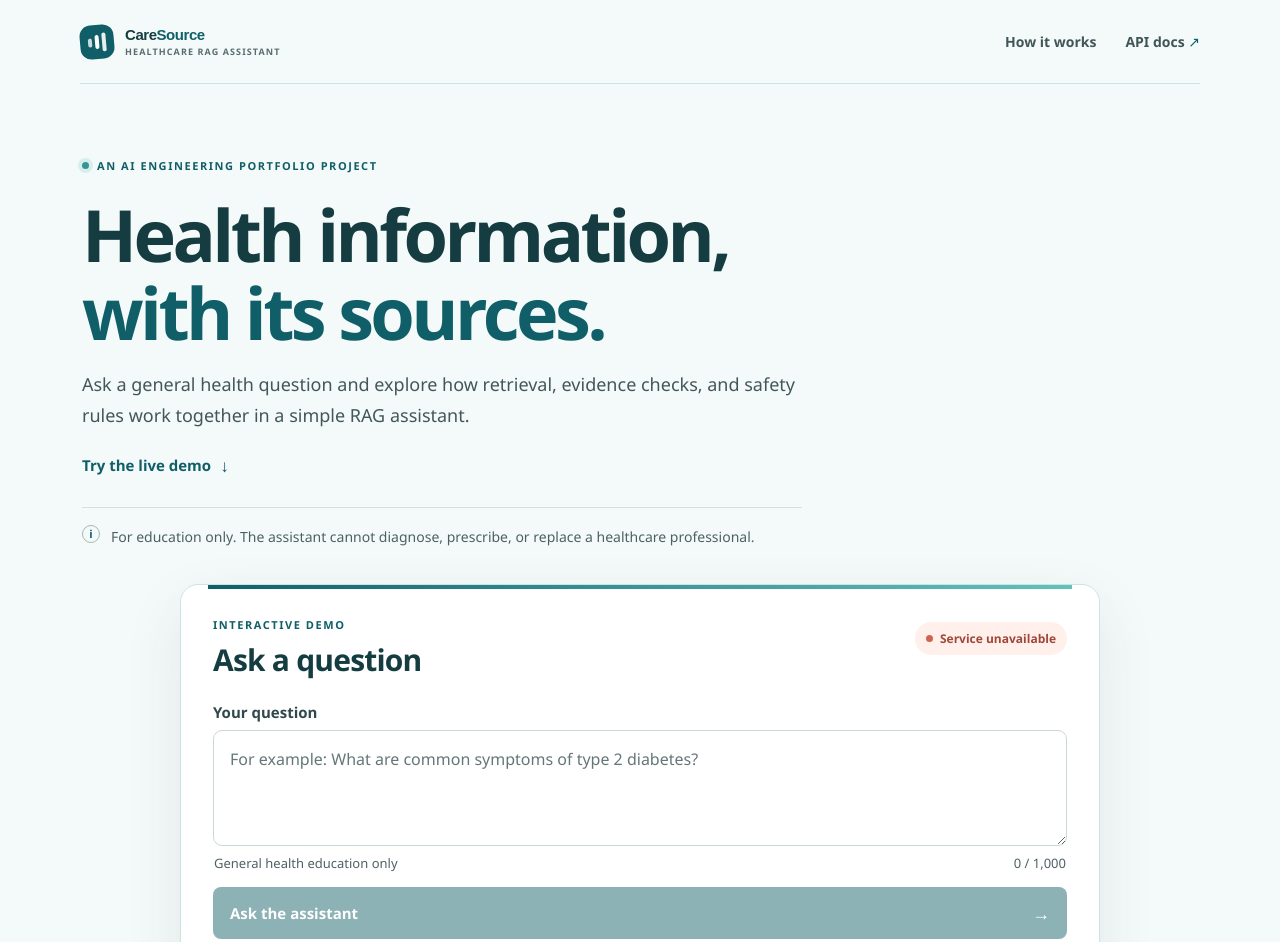
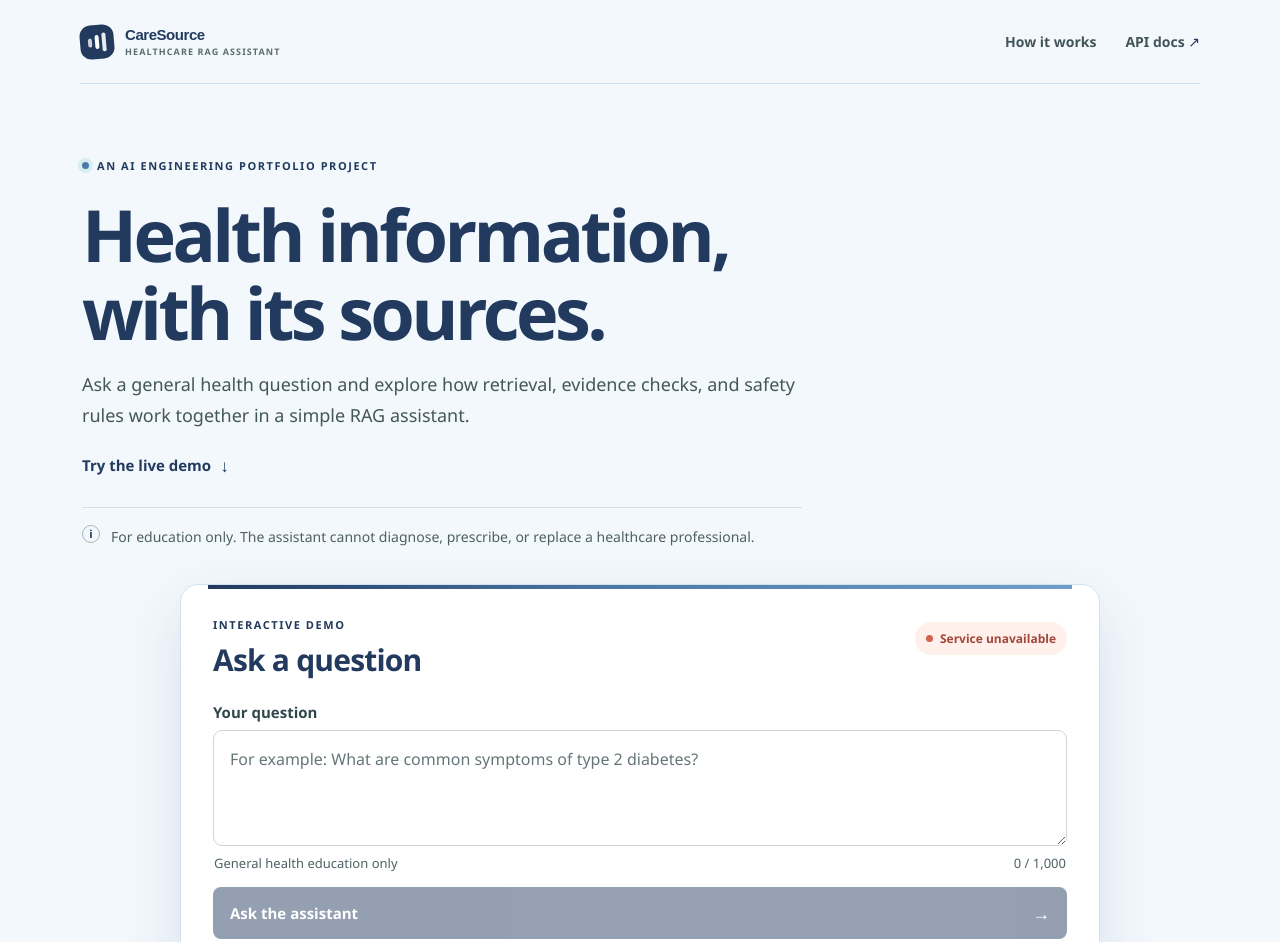
Before and after one commit to AbdelrahmanMostafa33/Healthcare-RAG-Assistant, a plain HTML site: page frontend/index.html in a window 1280 px wide. Shown: the top 942 px of the page. Drawn offline with Linux system fonts and the light colour scheme; no server answers.

Commit message:
style(frontend): apply blue palette

```diff
--- a/frontend/assets/styles.css
+++ b/frontend/assets/styles.css
@@ -1,20 +1,20 @@
 :root {
   color-scheme: light;
-  --ink: #153d41;
-  --muted: #365b5e;
-  --paper: #f4faf9;
+  --ink: #223a5e;
+  --muted: #355982;
+  --paper: #f3f8fd;
   --card: #fff;
-  --line: #c8e6e2;
-  --green: #105f68;
-  --green-dark: #105f68;
-  --green-soft: #e7f4f2;
-  --teal-light: #c8e6e2;
-  --teal-mid: #9ed5d1;
-  --teal-bright: #63c1bb;
-  --teal: #3a9295;
+  --line: #d0e1f2;
+  --green: #223a5e;
+  --green-dark: #223a5e;
+  --green-soft: #e8f0f9;
+  --teal-light: #d0e1f2;
+  --teal-mid: #9fc0e3;
+  --teal-bright: #6e9ecc;
+  --teal: #4d79a8;
   --yellow-soft: #fff4dc;
   --red-soft: #fff0ec;
-  --shadow: 0 22px 60px rgba(28, 59, 57, .09);
+  --shadow: 0 22px 60px rgba(34, 58, 94, .12);
   font-family: 'Segoe UI', Arial, sans-serif;
   background: var(--paper);
   color: var(--ink);
@@ -94,7 +94,7 @@ h1 em { color: var(--green); font-style: normal; }
 .examples-label { display: block; margin-bottom: 9px; color: #4b5e61; font-size: 13px; font-weight: 700; }
 .example-list { display: flex; flex-wrap: wrap; gap: 7px; }
 .example-chip { padding: 8px 12px; border: 1px solid #d2ded6; border-radius: 100px; background: #fff; color: #405558; cursor: pointer; font-size: 13px; transition: border-color .15s, background .15s, color .15s; }
-.example-chip:hover { border-color: var(--teal-mid); background: #eff8f7; color: var(--green-dark); }
+.example-chip:hover { border-color: var(--teal-mid); background: #f3f8fd; color: var(--green-dark); }
 .response { min-height: 145px; padding: 18px 19px; border: 1px solid #d9e2dc; border-radius: 10px; background: #f8fbf8; }
 .response-topline { display: flex; align-items: center; gap: 8px; }
 .response-icon { display: grid; width: 24px; height: 24px; place-items: center; border-radius: 6px; background: var(--green-soft); color: var(--green-dark); font-size: 14px; }
@@ -121,7 +121,7 @@ h1 em { color: var(--green); font-style: normal; }
 .source-actions a { color: var(--green-dark); font-weight: 700; text-underline-offset: 2px; }
 .source-excerpt { margin-top: 7px; color: #354d4d; font-size: 13px; }
 .source-excerpt summary { color: var(--green-dark); cursor: pointer; font-weight: 700; }
-.source-excerpt p { margin: 7px 0 0; padding: 10px 12px; border-left: 3px solid var(--teal-bright); border-radius: 0 6px 6px 0; background: #f1f8f7; line-height: 1.7; }
+.source-excerpt p { margin: 7px 0 0; padding: 10px 12px; border-left: 3px solid var(--teal-bright); border-radius: 0 6px 6px 0; background: #f3f8fd; line-height: 1.7; }
 .answer-disclaimer { margin: 15px 0 0; color: #4f6265; font-size: 13px; line-height: 1.7; }
 
 .how-section { padding: 29px 0 62px; border-top: 1px solid rgba(28, 59, 57, .09); }
@@ -142,7 +142,7 @@ h1 em { color: var(--green); font-style: normal; }
 .site-footer { display: flex; justify-content: space-between; gap: 20px; padding: 19px 0 23px; border-top: 1px solid rgba(28, 59, 57, .09); color: #526568; font-size: 13px; }
 .site-footer a { color: #405558; font-weight: 700; text-decoration: none; }
 
-:focus-visible { outline: 3px solid rgba(58, 146, 149, .55); outline-offset: 3px; }
+:focus-visible { outline: 3px solid rgba(77, 121, 168, .65); outline-offset: 3px; }
 
 @media (max-width: 900px) {
   .hero { gap: 30px; }
--- a/frontend/index.html
+++ b/frontend/index.html
@@ -3,10 +3,10 @@
   <head>
     <meta charset="utf-8">
     <meta name="viewport" content="width=device-width, initial-scale=1">
-    <meta name="theme-color" content="#f4faf9">
+    <meta name="theme-color" content="#f3f8fd">
     <meta name="description" content="A source-grounded health information assistant built as an educational AI engineering project.">
     <title>Healthcare RAG Assistant</title>
-    <link rel="stylesheet" href="/assets/styles.css?v=4">
+    <link rel="stylesheet" href="/assets/styles.css?v=5">
     <script src="/assets/app.js?v=3" defer></script>
   </head>
   <body>
```
